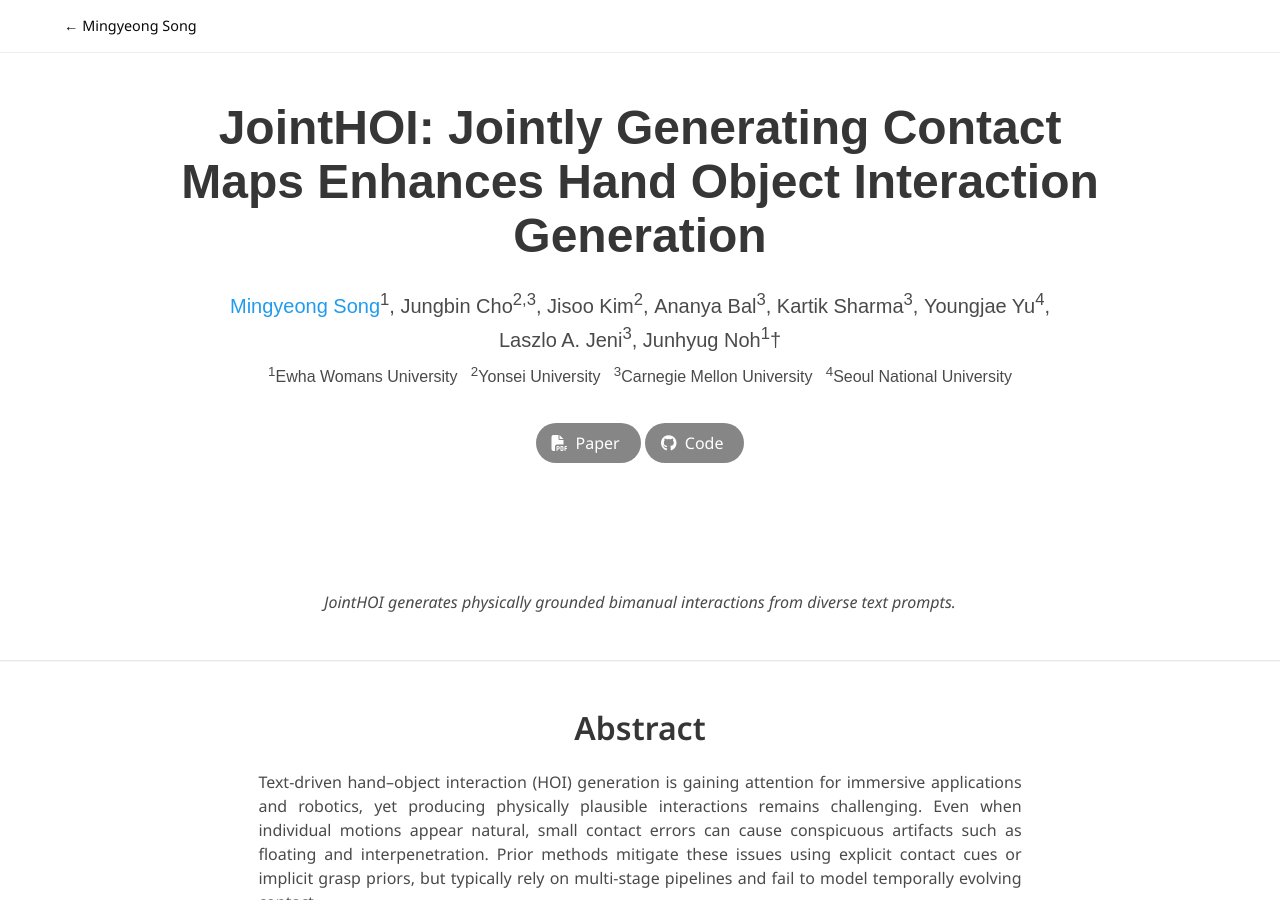
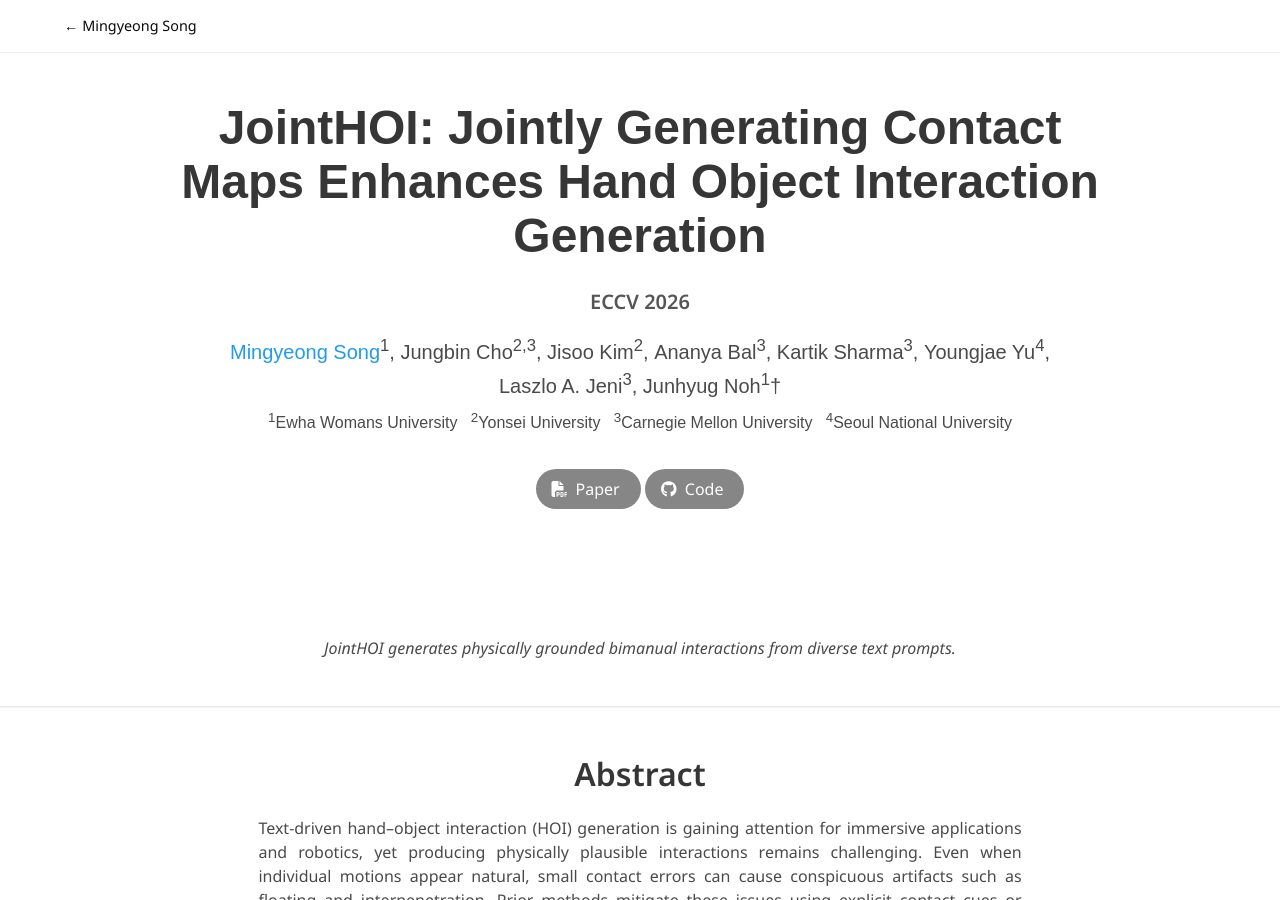
Before and after one commit to smk11602/smk11602.github.io, a Jekyll site: the page built from _pages/jointhoi.html, in a window 1280 px wide and 900 px high. Built offline with Jekyll 4.4.1, drawn with Linux system fonts in a browser that asks for light colours; some web fonts are replaced.

Commit message:
Add JointHOI project page

```diff
--- a/_pages/jointhoi.html
+++ b/_pages/jointhoi.html
@@ -15,6 +15,10 @@ permalink: /JointHOI/
           <h1 class="title is-1 publication-title">
             JointHOI: Jointly Generating Contact Maps Enhances Hand Object Interaction Generation
           </h1>
+
+          <div class="is-size-5 publication-venue" style="margin: 0.75rem auto 1rem;">
+            ECCV 2026
+          </div>
 
           <div class="is-size-5 publication-authors">
             <span class="author-block">
```
